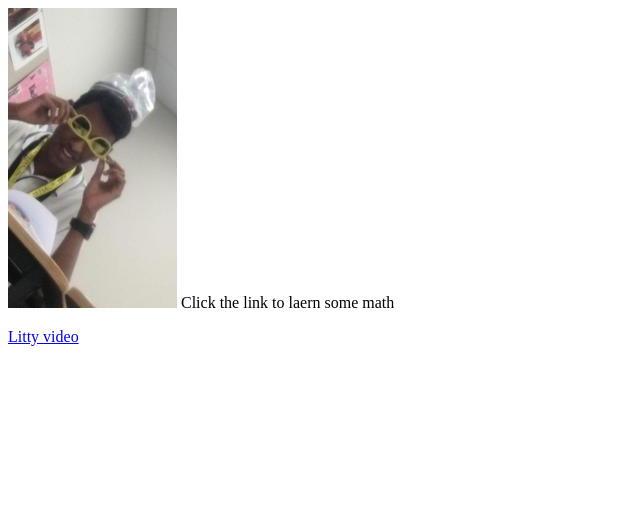
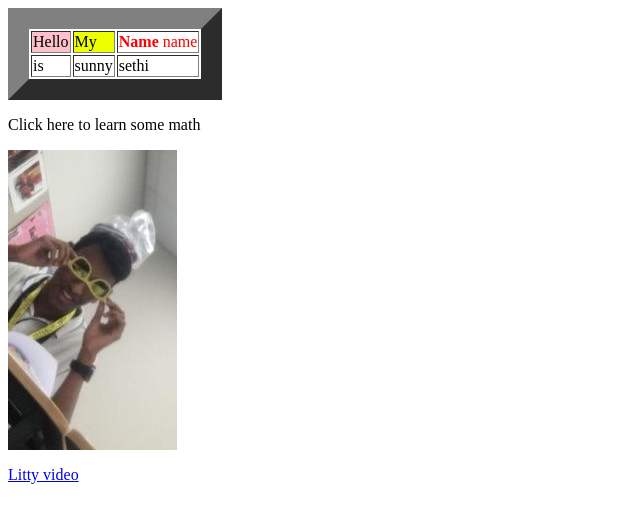
Before and after one commit to Aum30/cool-guy, a plain HTML site: page index.html in a window 1280 px wide. Shown: the whole page, without its empty margins (0-640 px from the left). Drawn offline with Linux system fonts and the light colour scheme.

Commit message:
Update index.html

```diff
--- a/index.html
+++ b/index.html
@@ -1,18 +1,32 @@
 <html>
 <head>
    <title>HTML practice website</title>
+   </head>
 <body>
 
+    <table border=21>
+      <tr>
+        <td bgcolor="pink">Hello</td>
+        <td bgcolor="#EEFF00">My</td>
+        <td><font face="Papyrus" color="#FF00000"><b>Name</b> name</font></td>
+      </tr>
+      <tr>
+        <td>is</td>
+        <td>sunny</td>
+        <td>sethi</td>
+      </tr>
 
+    </table>
+   <p>
+   Click here to learn some math
 <p>
 <img src="sunny.jpg">
-Click the link to laern some math
+
 <p>
 <a href="https://www.facebook.com/MathematicaNZ/videos/324731384697915/", target = "_blank">
 Litty video
 </a>
 <p>
+   </body>
 
-</body>
-</head>
 </html>
```
